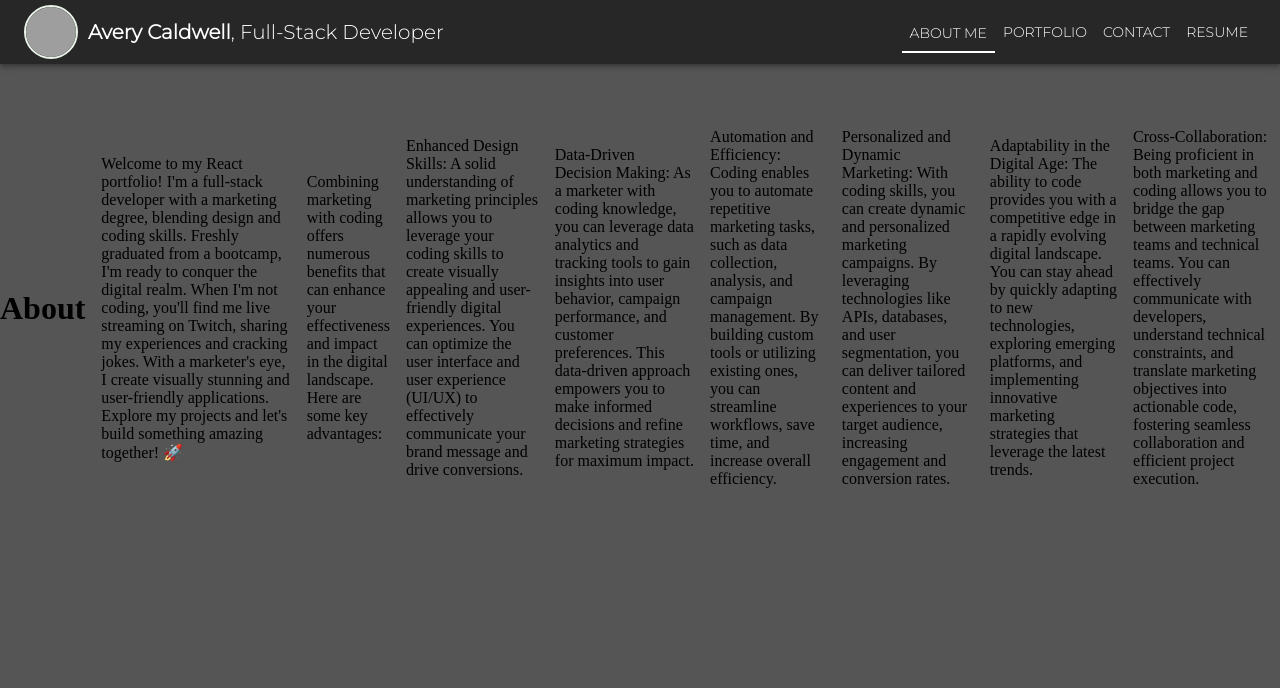
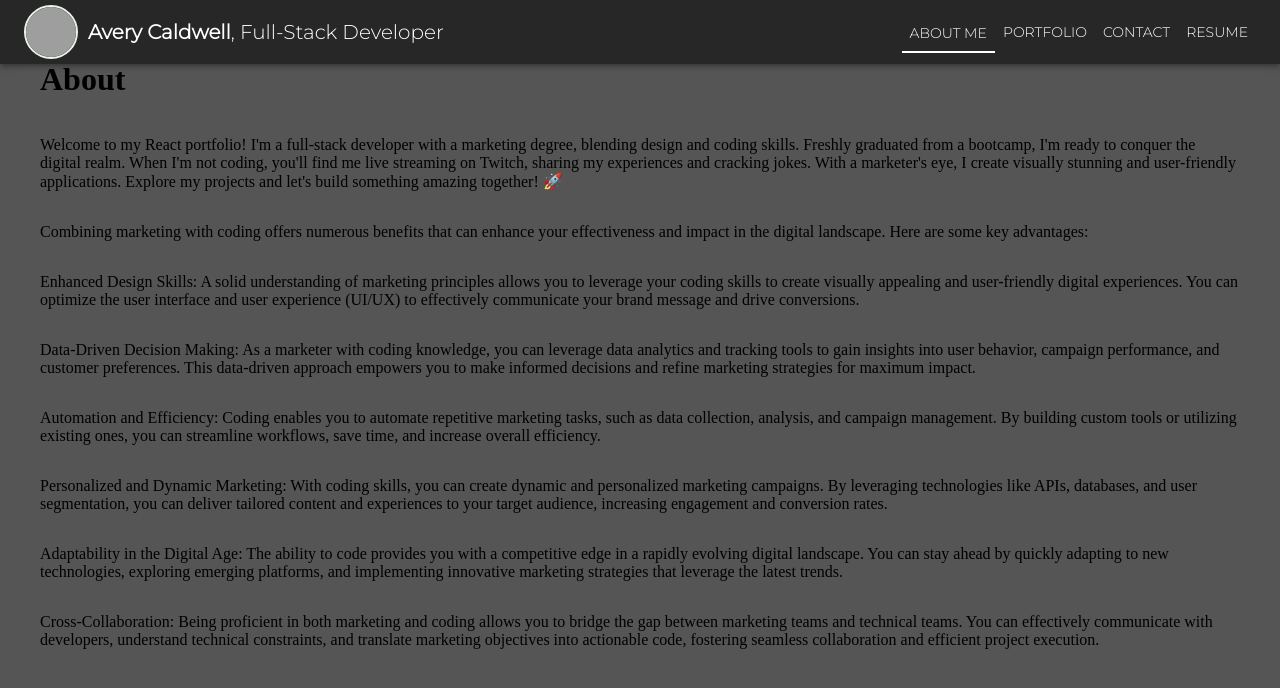
Before and after one commit to AveryCaldwell/storyboard-portfolio, a React (Vite) app: page / in a window 1280 px wide. Both pictures are taken after a click on the button "ABOUT ME". Shown: the top 688 px of the page. Built offline with nearby package versions, Linux system fonts and the light colour scheme; grey boxes are pictures that could not be loaded.

Commit message:
edit spacing on about page

```diff
--- a/src/components/About.jsx
+++ b/src/components/About.jsx
@@ -14,15 +14,17 @@ function About(props) {
                 <ThemeProvider theme={theme}>
                     {/* FIXME : theming */}
 
-                    {/* <Material.Card>About</Material.Card> */}
-
-                    <Material.Stack
-                        marginTop='10%'
-                        position='relative'
-                        direction='row'
-                        justifyContent='center'
-                        alignItems='center'
-                        spacing={2}
+                    <Material.Grid
+                        sx={{
+                            p: 5,
+                            mx: 'auto',
+                            display: 'flex',
+                            flexDirection: 'column',
+                            justifyContent: 'space-evenly',
+                            alignItem: 'center',
+                            position: 'absolute',
+                            flexGrow: 1,
+                        }}
                     >
                         <h1>About</h1>
                         <p>
@@ -96,7 +98,7 @@ function About(props) {
                             objectives into actionable code, fostering seamless
                             collaboration and efficient project execution.
                         </p>
-                    </Material.Stack>
+                    </Material.Grid>
                 </ThemeProvider>
             )}
         </React.Fragment>
--- a/src/components/Landing.jsx
+++ b/src/components/Landing.jsx
@@ -67,7 +67,7 @@ function Landing(props) {
                                     justifyContent: 'center',
                                     overflow: 'hidden',
                                     flexDirection: 'column',
-                                    whiteSpace: 'pre',
+                                    // whiteSpace: 'pre',
                                 }}
                             >
                                 <Material.Typography
```
